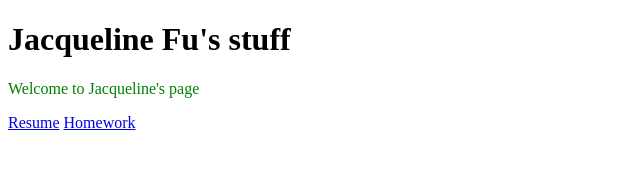
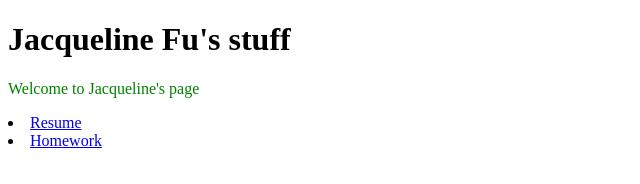
Before and after one commit to jacquelinefu17/JacquelineFu17.github.io, a plain HTML site: page index.html in a window 1280 px wide. Shown: the whole page, without its empty margins (0-640 px from the left). Drawn offline with Linux system fonts and the light colour scheme.

Commit message:
Update index.html

```diff
--- a/index.html
+++ b/index.html
@@ -7,7 +7,7 @@
   <body>
     <h1>Jacqueline Fu's stuff</h1>
     <p>Welcome to Jacqueline's page</p>
-    <a href="resume.html"> Resume</a>
-    <a href="homework.html"> Homework</a>
+    <li><a href="resume.html"> Resume</a></li>
+    <li><a href="homework.html"> Homework</a></li>
   </body>
 </html>
```
